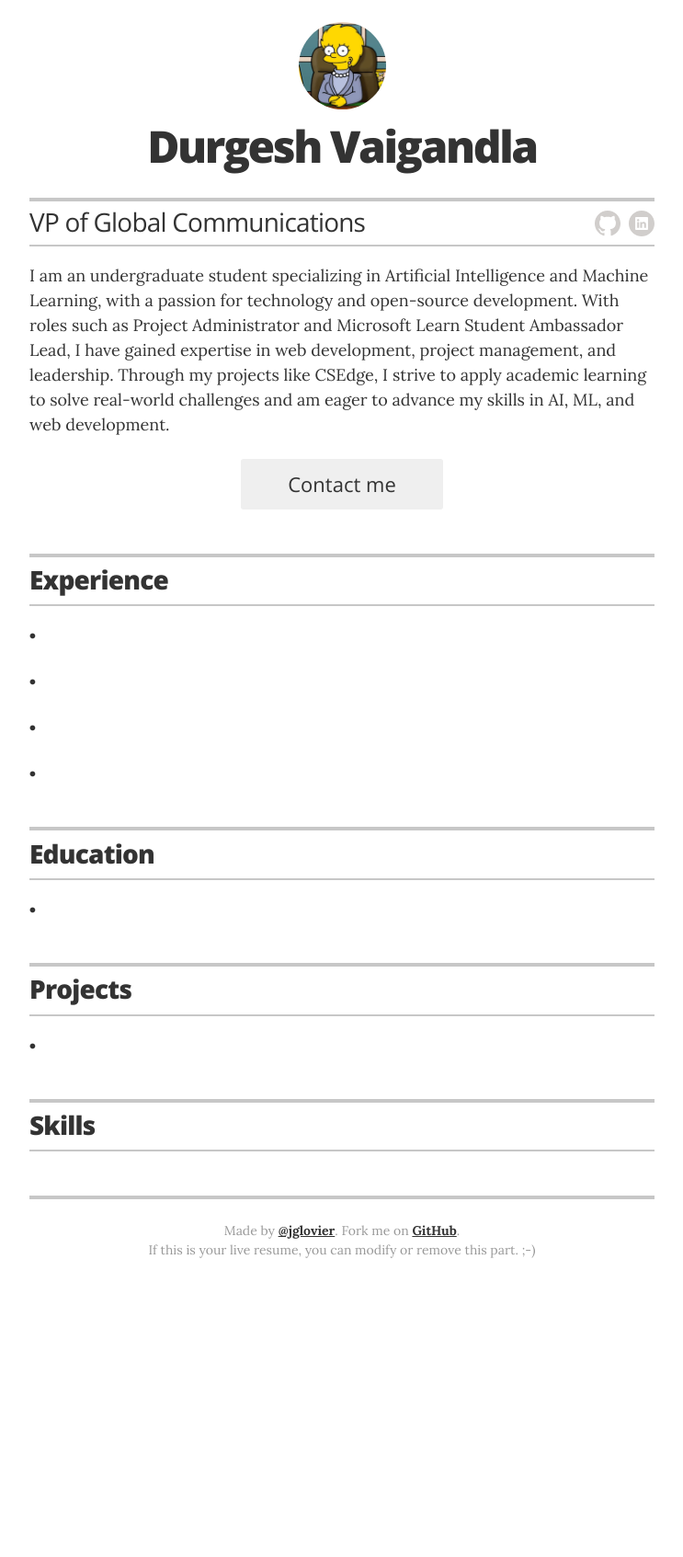
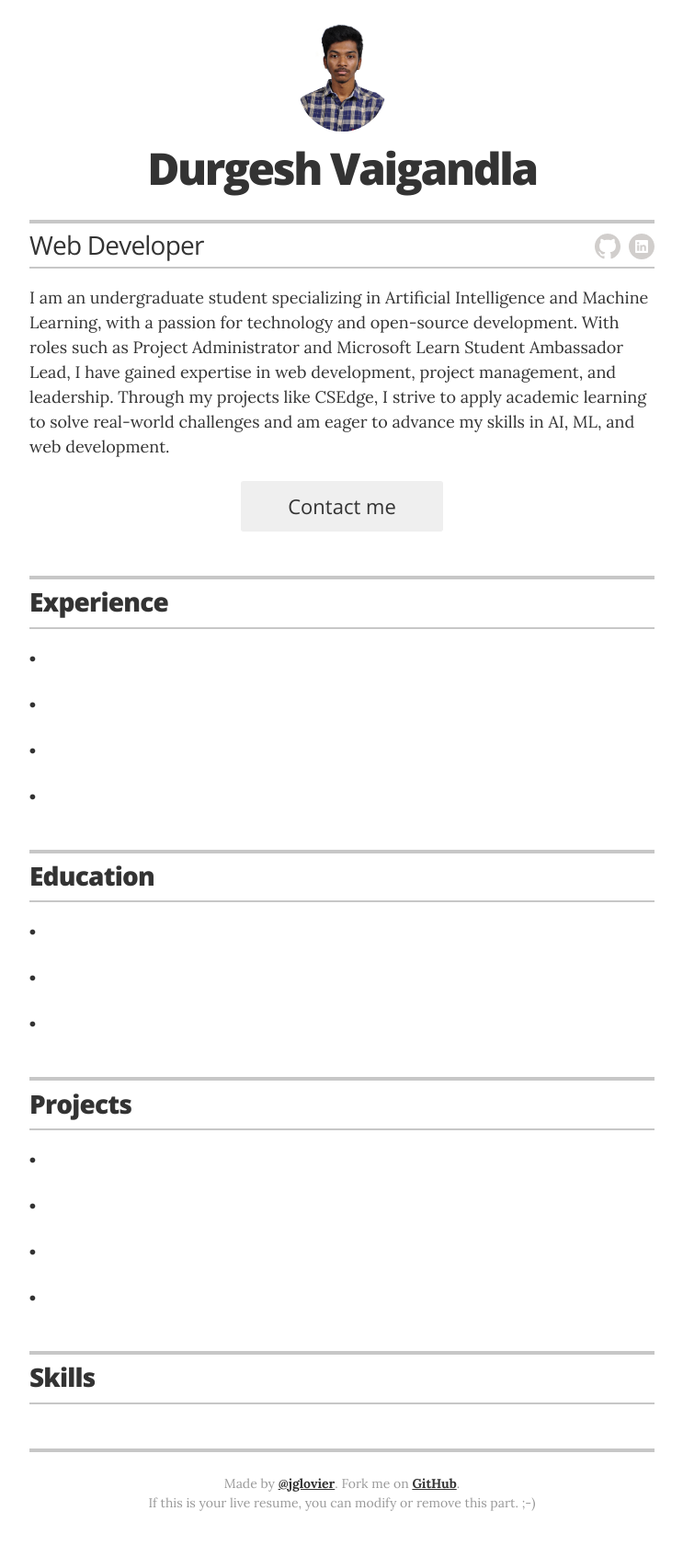
Before and after one commit to Durgesh-Vaigandla/resume, a Jekyll site: the page built from index.html, in a window 1280 px wide. Shown: the whole page at 92% size, without its empty margins (268-1011 px from the left). Built offline with Jekyll 4.4.1, drawn with Linux system fonts in a browser that asks for light colours; before the commit the page ends 1418 px from its top, so only the background shows below that.

Commit message:
Fixed Bugs

```diff
--- a/_config.yml
+++ b/_config.yml
@@ -11,7 +11,7 @@
 # Resume settings
 resume_avatar:                  "true"
 resume_name:                    "Durgesh Vaigandla"
-resume_title:                   "VP of Global Communications"
+resume_title:                   "Web Developer"
 
 # used for the contact button in _layouts/resume.html
 resume_contact_email:           "vaigandla.durgesh@gmail.com"
--- a/_data/education.yml
+++ b/_data/education.yml
@@ -7,8 +7,6 @@
     - Award: Pursuing AI & ML with focus on practical applications
   Summary: Actively involved in various student leadership roles, including founding and leading the Microsoft Learn Student Chapter at the university.
 
----
-
 - Degree: Diploma, Electronics and Communications Engineering
   University: Government Polytechnic, Addanki
   Year: June 2019 &mdash; July 2022
@@ -16,13 +14,9 @@
     - Award: Completed with a strong foundation in electronics and communication technologies
   Summary: Gained hands-on experience in circuit design and embedded systems, which has been foundational in my transition into AI & ML.
 
----
-
 - Degree: SSC
   University: Sri Krishna Chaitanya E.M. High School
   Year: July 2016 &mdash; August 2019
   Awards:
     - Award: Most likely to succeed
   Summary: Graduated with a distinction, showcasing an early interest in technology and innovation.
-
----
--- a/_data/experience.yml
+++ b/_data/experience.yml
@@ -1,5 +1,4 @@
 # Jobs
-
 ### R&D Specialist
 - Company: Web Daddy
   Position: R&D Specialist
@@ -24,4 +23,4 @@
 - Company: CSEdge
   Position: Mentor and Front-End Developer
   Duration: JAN 2024 &mdash; Present
-  Summary: Developed and maintained the front-end for CSEdge, while providing mentorship to students in computer science, guiding them through real-world project implementation. <ul class="resume-item-list"><li>Created an engaging user interface for CSEdge’s learning platform</li><li>Mentored students in front-end development and project management</li></ul>
+  Summary: Developed and maintained the front-end for CSEdge, while providing mentorship to students in computer science, guiding them through real-world project implementation. <ul class="resume-item-list"><li>Created an engaging user interface for CSEdge's learning platform</li><li>Mentored students in front-end development and project management</li></ul>
```
Also changed, not shown: _data/projects.yml (+0 -9 lines), _data/skills.yml (+0 -12 lines), images/avatar.jpg, images/screenshot.png (deleted).
